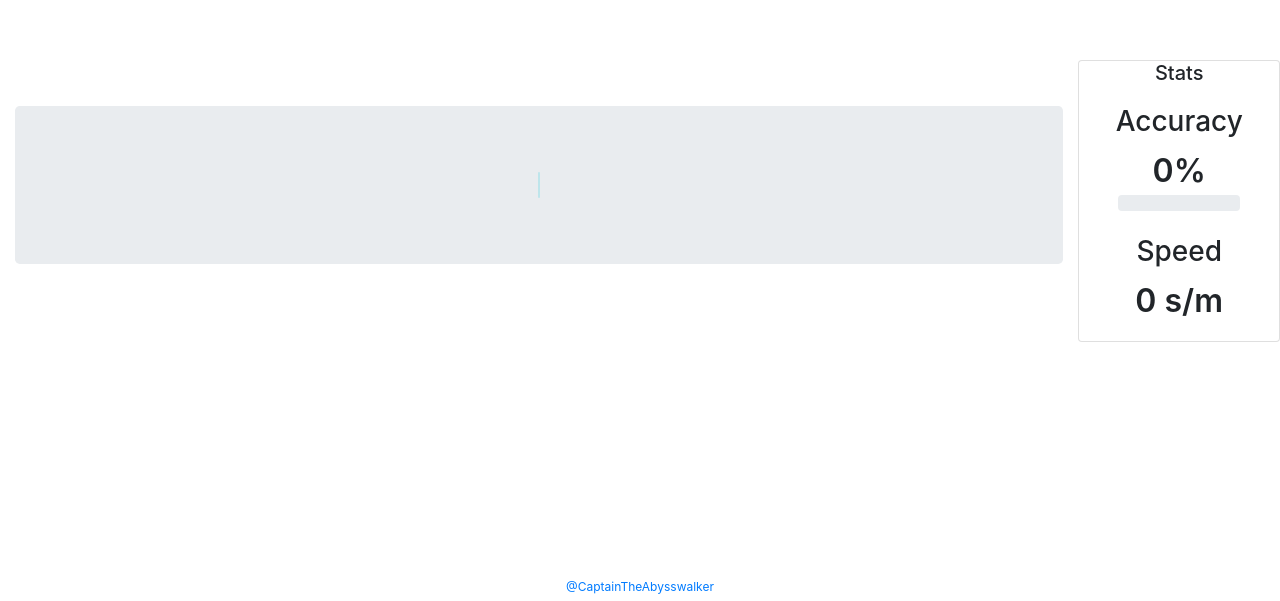
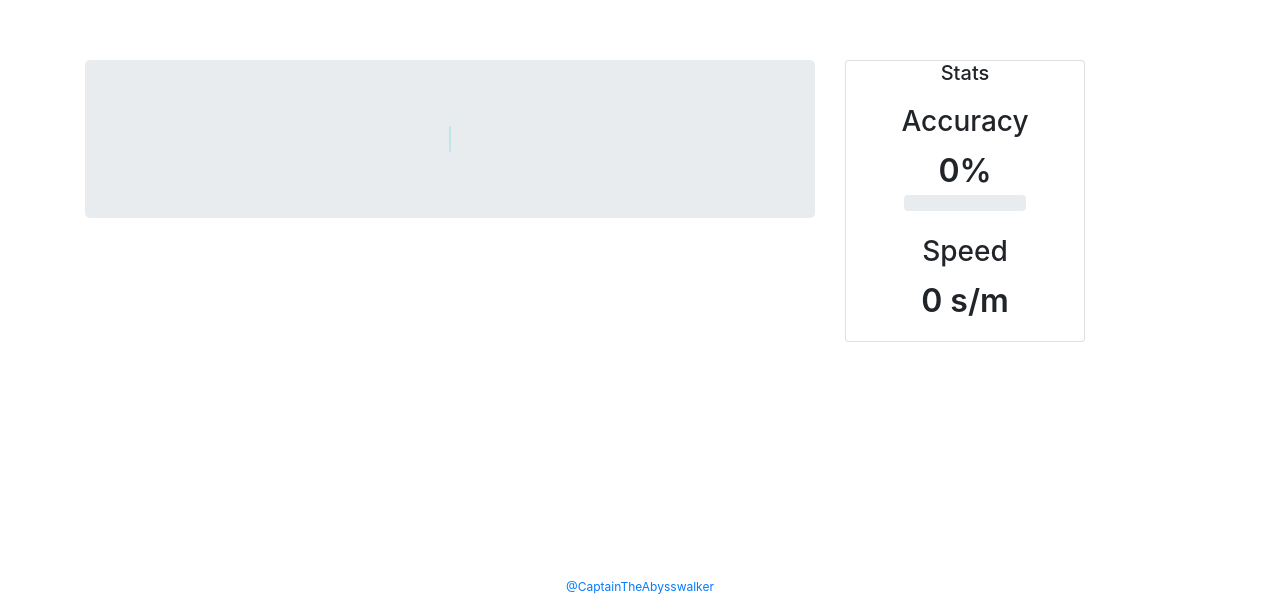
Before and after one commit to CaptainTheAbysswalker/speedTyping, a React (Create React App) app: page / in a window 1280 px wide. Shown: the part 199-800 px from the top of the page. Built offline with nearby package versions, Linux system fonts and the light colour scheme; no server answers.

Commit message:
removed stats in columm

```diff
--- a/src/App.js
+++ b/src/App.js
@@ -57,13 +57,16 @@ function App() {
     <div className="App">
       <Container>
         <Row>
-          <Col>
+          <Col xs={8}>
             {isLoaded && <Text />}
             {!isLoaded && <Loader />}
           </Col>
+          <Col>
+            <Stats />
+          </Col>
         </Row>
       </Container>
-      <Stats />
+
       {textLength === currentPos && <Result id={timerId} timer={generator} />}
 
       <footer>
```
